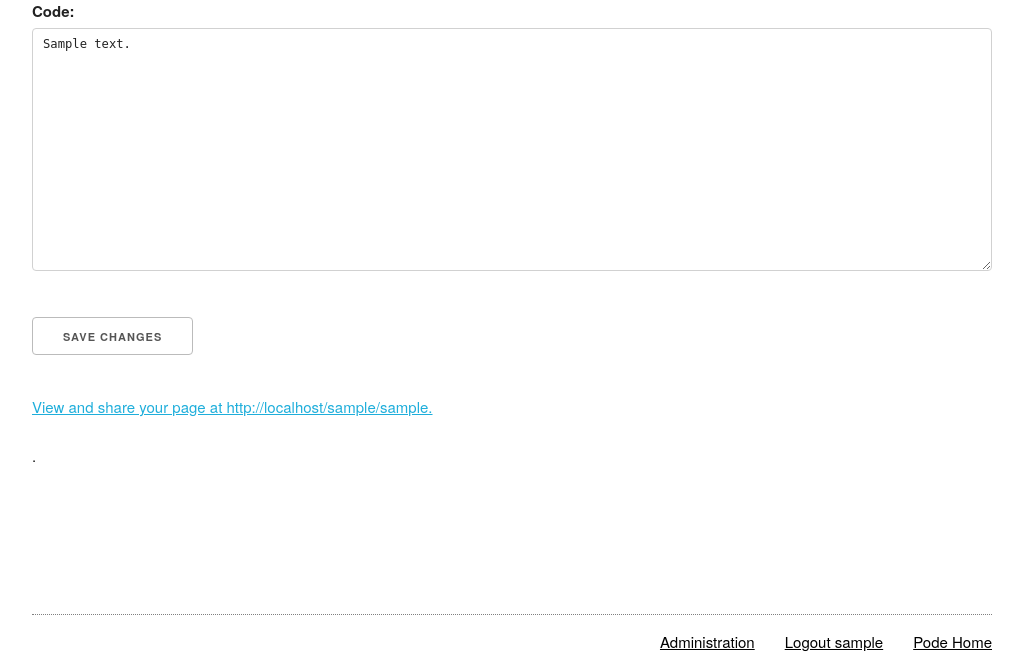
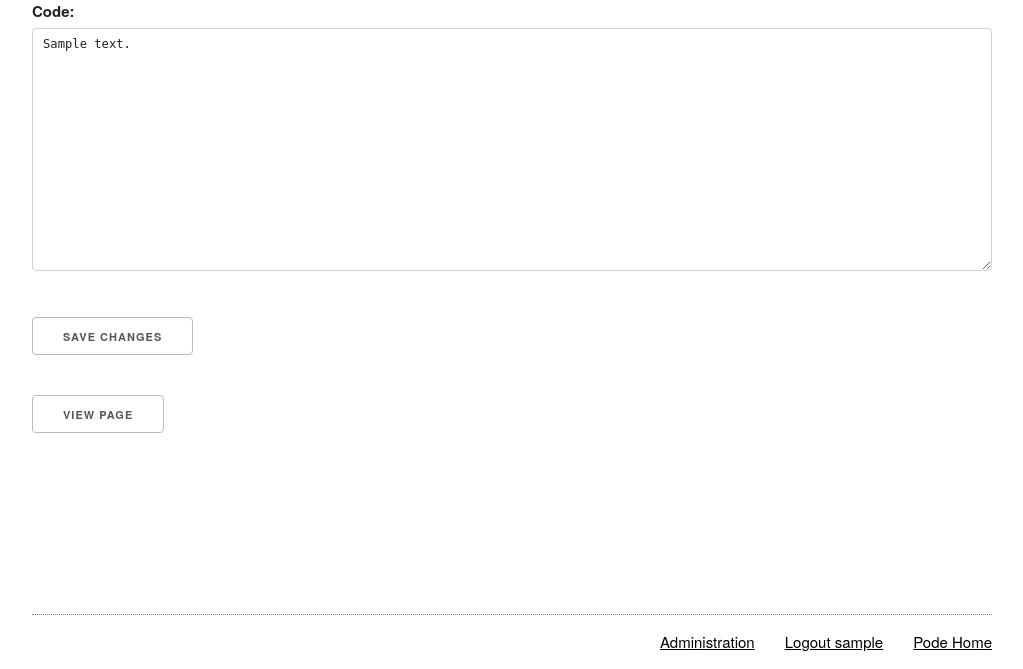
Before and after one commit to toolness/pode, a Django app: a page that uses pode/templates/edit_user_code.html in a window 1280 px wide. Shown: the part 131-800 px from the top of the page, without its empty margins (128-1151 px from the left). Run offline with Django 3.2, Linux system fonts and the light colour scheme; a user stored in the database is signed in; tables that the repository leaves empty hold one stand-in row (values such as "Sample post"); parts of the project's set-up code (start-up, migrations or seed data) failed here and were passed over.

Commit message:
Simplify copy on edit page.

```diff
--- a/pode/templates/edit_user_code.html
+++ b/pode/templates/edit_user_code.html
@@ -12,8 +12,7 @@ form textarea {
 
 {% block content %}
 {% if was_just_saved %}
-<p>Your changes have been saved. <a href="{{ share_url }}" target="share_{{ slug }}">View and share your page at {{ share_url }}.</a></p>
-<p>You can continue making changes below if you like.</p>
+<p>Your changes have been saved. You can continue making changes below if you like.</p>
 {% else %}
 <p>You are editing the HTML code for <code>{{ slug }}</code>.</p>
 {% endif %}
@@ -26,6 +25,6 @@ form textarea {
   <input type="submit" value="Save Changes">
 </form>
 
-<p {% if was_just_saved %}class="sr-only"{% endif %}><a href="{{ share_url }}" target="share_{{ slug }}">View and share your page at {{ share_url }}.</a></p>.
+<a href="{{ share_url }}" target="share_{{ slug }}" class="button">View Page</a>
 
 {% endblock %}
```
